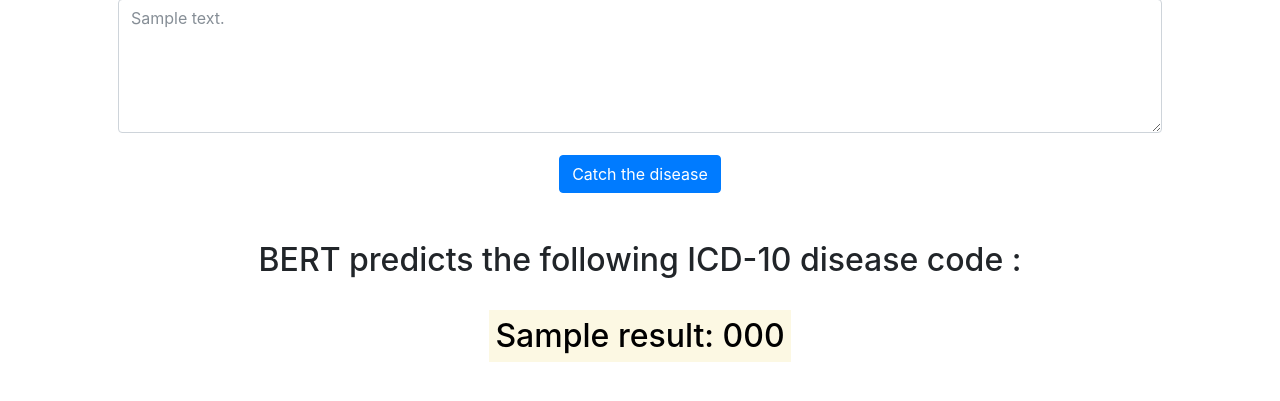
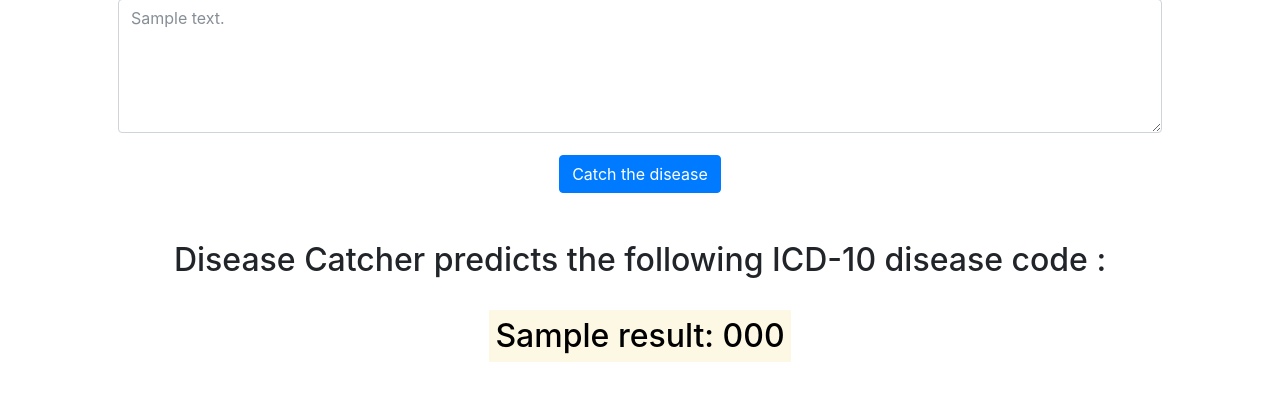
Before and after one commit to jonsch1/disease-catcher, a Flask app: template templates/main.html in a window 1280 px wide. Shown: the part 125-526 px from the top of the page. Run offline with Flask 2, Linux system fonts and the light colour scheme; the template is opened without the code that fills it: most values are stand-ins (such as "Sample title", 1, 10 or a date in 2020); parts of the project's set-up code (start-up, migrations or seed data) failed here and were passed over; some libraries are stand-ins or nearby versions.

Commit message:
Update main.html

```diff
--- a/templates/main.html
+++ b/templates/main.html
@@ -12,7 +12,7 @@
     {% if results %}
     <br>
     <br>
-    <h2> BERT predicts the following ICD-10 disease {% if results[1]|length > 1 %} codes {% else %} code {% endif %}:
+    <h2> Disease Catcher predicts the following ICD-10 disease {% if results[1]|length > 1 %} codes {% else %} code {% endif %}:
         {% for result in results[1] %}
         <br>
         <br>
```
